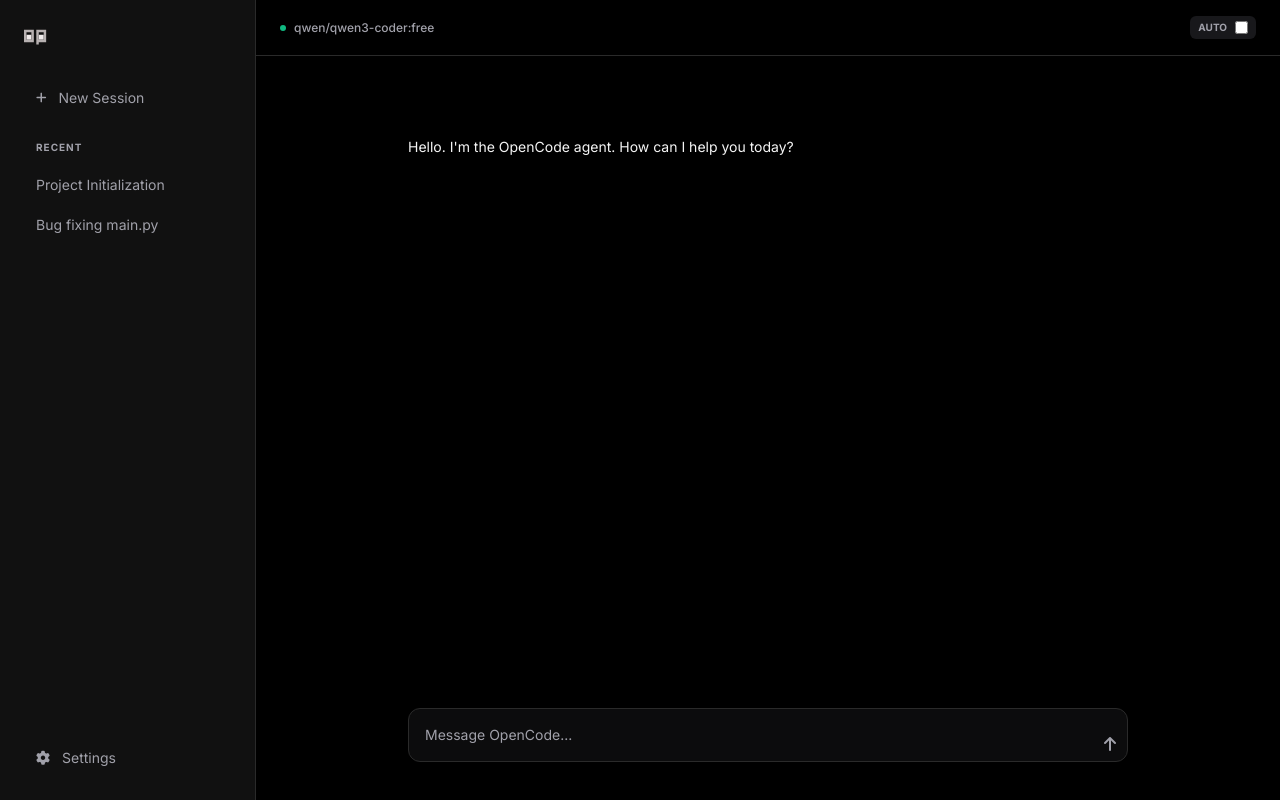
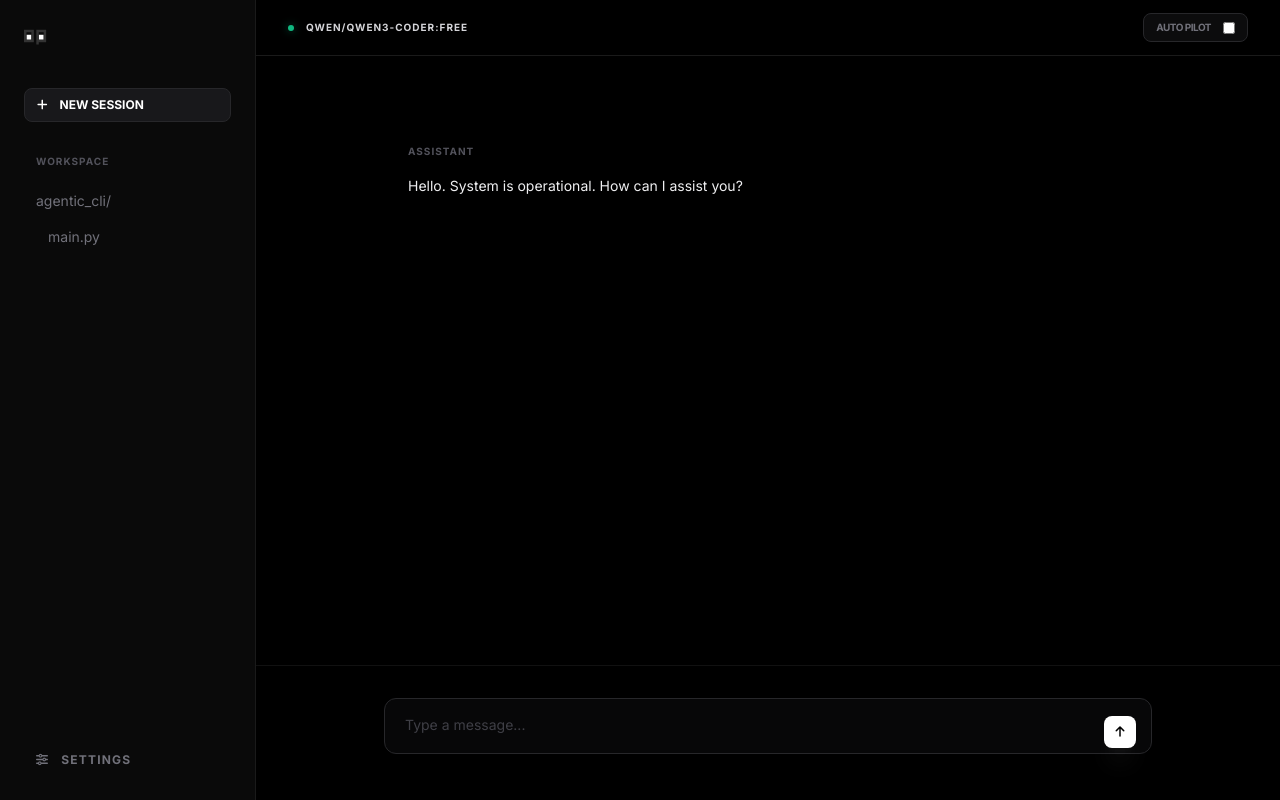
Before and after one commit to Zephyr-chess/Agentic-cli, a Flask app: page / in a window 1280 px wide. Run offline with Flask 3, Linux system fonts and the light colour scheme; some libraries are stand-ins or nearby versions.

Commit message:
feat: v3.0 Premium - Minimalist CLI and Fixed Web UI
- Redesigned CLI for a premium minimalist REPL experience (cleaner prompt, better status).
- Fixed Web UI layout issue (chat input bar now always visible).
- Improved OpenCode-style aesthetic with high-contrast minimalist design.
- Completely removed assistant name 'Jules' from all UI and prompts.
- Optimized performance and reduced terminal redraw flickering.
- Enhanced tool argument validation for more robust execution.

```diff
--- a/agentic_cli/web/templates/index.html
+++ b/agentic_cli/web/templates/index.html
@@ -3,7 +3,7 @@
 <head>
     <meta charset="UTF-8">
     <meta name="viewport" content="width=device-width, initial-scale=1.0">
-    <title>OpenCode.ai | Local Agent</title>
+    <title>OpenCode.ai | Agentic</title>
     <script src="https://cdn.tailwindcss.com"></script>
     <link rel="stylesheet" href="https://cdnjs.cloudflare.com/ajax/libs/font-awesome/6.4.0/css/all.min.css">
     <link href="https://fonts.googleapis.com/css2?family=IBM+Plex+Mono:wght@400;500&family=Inter:wght@300;400;500;600;700&display=swap" rel="stylesheet">
@@ -11,167 +11,150 @@
         tailwind.config = {
             theme: {
                 extend: {
-                    fontFamily: {
-                        sans: ['Inter', 'sans-serif'],
-                        mono: ['IBM Plex Mono', 'monospace'],
-                    },
-                    colors: {
-                        opencode: {
-                            black: '#000000',
-                            zinc: '#111111',
-                            gray: '#1c1c1c',
-                            border: '#2a2a2a',
-                            text: '#f5f5f5',
-                            dim: '#a1a1aa',
-                            accent: '#ffffff'
-                        }
-                    }
+                    fontFamily: { sans: ['Inter', 'sans-serif'], mono: ['IBM Plex Mono', 'monospace'] },
+                    colors: { opencode: { black: '#000000', zinc: '#0a0a0a', border: '#1a1a1a', text: '#efeff1', dim: '#71717a', accent: '#ffffff' } }
                 }
             }
         }
     </script>
     <style>
-        body { background-color: #000; color: #f5f5f5; }
+        body { background-color: #000; color: #efeff1; height: 100vh; display: flex; flex-direction: column; }
         .scrollbar-hide::-webkit-scrollbar { display: none; }
-        .code-block { background-color: #0a0a0a; border: 1px solid #222; }
-        .thought-item { border-left: 2px solid #333; padding-left: 1.5rem; margin-bottom: 1.5rem; }
-        input, textarea, select { background: transparent; border: 1px solid #333; }
-        .message-user { border-bottom: 1px solid #1a1a1a; padding: 2rem 0; }
-        .message-assistant { padding: 2rem 0; }
+        .code-block { background-color: #050505; border: 1px solid #1a1a1a; }
+        input, textarea, select { background: transparent; border: 1px solid #1a1a1a; }
+        .message-user { border-top: 1px solid #111; padding: 2.5rem 0; }
+        .message-assistant { padding: 2.5rem 0; }
+        #chat-window { flex: 1; overflow-y: auto; scroll-behavior: smooth; }
+        .input-container { border-top: 1px solid #111; background: rgba(0,0,0,0.8); backdrop-blur: 10px; }
     </style>
 </head>
 <body class="font-sans antialiased overflow-hidden selection:bg-zinc-800">
-    <div class="flex h-screen w-full">
+    <div class="flex h-full w-full">
         <!-- Sidebar -->
-        <aside class="w-64 bg-opencode-zinc border-r border-opencode-border flex flex-col hidden md:flex">
+        <aside class="w-64 bg-opencode-zinc border-r border-opencode-border flex flex-col hidden md:flex shrink-0">
             <div class="p-6">
-                <div class="flex items-center space-x-2 mb-8">
+                <div class="flex items-center space-x-2 mb-10">
                     <svg width="24" height="24" viewBox="0 0 234 42" fill="none" xmlns="http://www.w3.org/2000/svg" class="w-24">
-                        <path d="M18 30H6V18H18V30Z" fill="#F1ECEC"/>
-                        <path d="M18 12H6V30H18V12ZM24 36H0V6H24V36Z" fill="#B7B1B1"/>
-                        <path d="M48 30H36V18H48V30Z" fill="#F1ECEC"/>
-                        <path d="M36 30H48V12H36V30ZM54 36H36V42H30V6H54V36Z" fill="#B7B1B1"/>
+                        <path d="M18 30H6V18H18V30Z" fill="#fff"/>
+                        <path d="M18 12H6V30H18V12ZM24 36H0V6H24V36Z" fill="#333"/>
+                        <path d="M48 30H36V18H48V30Z" fill="#fff"/>
+                        <path d="M36 30H48V12H36V30ZM54 36H36V42H30V6H54V36Z" fill="#333"/>
                     </svg>
                 </div>
-
-                <nav class="space-y-6">
-                    <div class="space-y-1">
-                        <button class="w-full flex items-center justify-between px-3 py-2 text-sm text-opencode-dim hover:bg-zinc-900 rounded-lg transition-colors">
-                            <span class="flex items-center"><i class="fas fa-plus mr-3 text-xs"></i> New Session</span>
-                        </button>
-                    </div>
-
+                <nav class="space-y-8">
+                    <button class="w-full flex items-center px-3 py-2 text-xs font-bold text-white bg-zinc-900 rounded-lg border border-zinc-800 hover:border-zinc-700 transition-all">
+                        <i class="fas fa-plus mr-3"></i> NEW SESSION
+                    </button>
                     <div>
-                        <h3 class="px-3 text-[10px] font-bold text-opencode-dim uppercase tracking-widest mb-3">Recent</h3>
-                        <div class="space-y-1 text-sm text-opencode-dim">
-                            <div class="px-3 py-2 hover:bg-zinc-900 rounded-lg cursor-pointer truncate">Project Initialization</div>
-                            <div class="px-3 py-2 hover:bg-zinc-900 rounded-lg cursor-pointer truncate">Bug fixing main.py</div>
+                        <h3 class="px-3 text-[10px] font-black text-zinc-600 uppercase tracking-widest mb-4">Workspace</h3>
+                        <div id="file-list" class="space-y-1 text-sm text-opencode-dim">
+                            <div class="px-3 py-1.5 hover:text-white transition-colors cursor-pointer truncate">agentic_cli/</div>
+                            <div class="px-3 py-1.5 hover:text-white transition-colors cursor-pointer truncate pl-6">main.py</div>
                         </div>
                     </div>
                 </nav>
             </div>
-
-            <div class="mt-auto p-6 space-y-4">
-                <button id="settings-btn" class="w-full flex items-center px-3 py-2 text-sm text-opencode-dim hover:bg-zinc-900 rounded-lg transition-colors">
-                    <i class="fas fa-cog mr-3"></i> Settings
+            <div class="mt-auto p-6">
+                <button id="settings-btn" class="w-full flex items-center px-3 py-2 text-xs font-bold text-zinc-500 hover:text-white transition-colors uppercase tracking-widest">
+                    <i class="fas fa-sliders mr-3"></i> Settings
                 </button>
             </div>
         </aside>
 
         <!-- Main Content -->
-        <main class="flex-1 flex flex-col bg-black relative">
+        <div class="flex-1 flex flex-col min-w-0 bg-black">
             <!-- Header -->
-            <header class="h-14 border-b border-opencode-border flex items-center justify-between px-6 bg-black z-20">
+            <header class="h-14 border-b border-opencode-border flex items-center justify-between px-8 bg-black/50 backdrop-blur-md shrink-0">
                 <div class="flex items-center space-x-4">
-                    <div class="text-xs font-medium text-opencode-dim flex items-center">
-                        <span class="w-1.5 h-1.5 bg-emerald-500 rounded-full mr-2"></span>
-                        <span id="model-id">...</span>
+                    <div class="text-[10px] font-black text-zinc-500 uppercase tracking-widest flex items-center">
+                        <span class="w-1.5 h-1.5 bg-emerald-500 rounded-full mr-3 shadow-[0_0_8px_rgba(16,185,129,0.5)]"></span>
+                        <span id="model-id" class="text-zinc-300">...</span>
                     </div>
                 </div>
-
-                <div class="flex items-center space-x-2">
-                    <div class="flex items-center bg-zinc-900 rounded-md px-2 py-1 text-[10px] font-bold text-opencode-dim uppercase">
-                        <span class="mr-2">Auto</span>
-                        <input type="checkbox" id="auto-pilot-toggle" class="cursor-pointer">
-                    </div>
+                <div class="flex items-center bg-zinc-900/50 border border-zinc-800 rounded-lg px-3 py-1.5 space-x-3">
+                    <span class="text-[10px] font-black text-zinc-500 uppercase tracking-tighter">Auto Pilot</span>
+                    <input type="checkbox" id="auto-pilot-toggle" class="w-3 h-3 accent-white cursor-pointer">
                 </div>
             </header>
 
-            <!-- Chat Container -->
-            <div id="chat-window" class="flex-1 overflow-y-auto scrollbar-hide">
-                <div class="max-w-3xl mx-auto px-6 py-12 space-y-4" id="chat-content">
-                    <div class="message-assistant">
-                        <div class="flex items-start space-x-4">
-                            <div class="text-sm leading-relaxed text-opencode-text">
-                                Hello. I'm the OpenCode agent. How can I help you today?
-                            </div>
-                        </div>
+            <!-- Chat Scroll Area -->
+            <div id="chat-window" class="scrollbar-hide">
+                <div class="max-w-3xl mx-auto px-6 py-12" id="chat-content">
+                    <div class="message-assistant animate-in fade-in slide-in-from-bottom-2 duration-500">
+                        <div class="text-[10px] font-black text-zinc-600 uppercase tracking-widest mb-4">Assistant</div>
+                        <div class="text-sm leading-relaxed text-opencode-text">Hello. System is operational. How can I assist you?</div>
                     </div>
                 </div>
             </div>
 
-            <!-- Input Area -->
-            <div class="max-w-3xl mx-auto w-full px-6 pb-8 bg-black">
-                <div class="relative group">
+            <!-- Fixed Input Bar -->
+            <div class="input-container shrink-0 p-8 pb-10">
+                <div class="max-w-3xl mx-auto relative">
                     <textarea id="user-input"
-                        class="w-full bg-zinc-900/50 border border-opencode-border group-focus-within:border-opencode-dim rounded-xl px-4 py-4 pr-12 text-sm focus:outline-none transition-all resize-none placeholder-opencode-dim"
-                        placeholder="Message OpenCode..." rows="1"></textarea>
-                    <button id="send-btn" class="absolute right-3 bottom-3 text-opencode-dim hover:text-white transition-colors">
-                        <i class="fas fa-arrow-up"></i>
+                        class="w-full bg-zinc-900/30 border border-zinc-800 focus:border-zinc-500 rounded-xl px-5 py-4 pr-14 text-sm focus:outline-none transition-all resize-none placeholder-zinc-700 min-h-[56px] max-h-48"
+                        placeholder="Type a message..." rows="1"></textarea>
+                    <button id="send-btn" class="absolute right-4 bottom-3 w-8 h-8 bg-white text-black rounded-lg flex items-center justify-center hover:bg-zinc-200 transition-all transform active:scale-95 shadow-xl shadow-white/5">
+                        <i class="fas fa-arrow-up text-xs"></i>
                     </button>
                 </div>
             </div>
-        </main>
+        </div>
     </div>
 
-    <!-- Modals (OpenCode Style) -->
-    <div id="settings-modal" class="fixed inset-0 bg-black/90 backdrop-blur-sm hidden items-center justify-center z-[100]">
-        <div class="bg-opencode-zinc p-8 border border-opencode-border max-w-lg w-full rounded-2xl shadow-2xl">
-            <h3 class="text-lg font-bold mb-8">Settings</h3>
-            <div class="space-y-6">
-                <div class="space-y-2">
-                    <label class="text-xs text-opencode-dim uppercase font-bold">Model Provider</label>
-                    <select id="backend-select" class="w-full p-3 text-sm rounded-lg outline-none">
+    <!-- Settings Modal -->
+    <div id="settings-modal" class="fixed inset-0 bg-black/95 backdrop-blur-sm hidden items-center justify-center z-[100] p-6">
+        <div class="bg-opencode-zinc p-10 border border-opencode-border max-w-lg w-full rounded-2xl shadow-2xl">
+            <h3 class="text-xs font-black text-white uppercase tracking-[0.3em] mb-10 text-center">Configuration</h3>
+            <div class="space-y-8">
+                <div class="space-y-3">
+                    <label class="text-[10px] text-zinc-600 uppercase font-black tracking-widest">Inference Provider</label>
+                    <select id="backend-select" class="w-full p-4 text-sm rounded-xl border border-zinc-800 outline-none text-white appearance-none cursor-pointer hover:border-zinc-600 transition-colors">
                         <option value="openrouter">OpenRouter</option>
                         <option value="openai">OpenAI</option>
                         <option value="anthropic">Anthropic</option>
                     </select>
                 </div>
-                <div class="space-y-2">
-                    <label class="text-xs text-opencode-dim uppercase font-bold">Model ID</label>
-                    <input type="text" id="model-input" class="w-full p-3 text-sm rounded-lg outline-none" placeholder="qwen/qwen3-coder:free">
+                <div class="space-y-3">
+                    <label class="text-[10px] text-zinc-600 uppercase font-black tracking-widest">Model Identifier</label>
+                    <input type="text" id="model-input" class="w-full p-4 text-sm rounded-xl border border-zinc-800 outline-none text-white focus:border-zinc-500 transition-colors">
                 </div>
-                <div class="space-y-2">
-                    <label class="text-xs text-opencode-dim uppercase font-bold">API Key</label>
-                    <input type="password" id="key-input" class="w-full p-3 text-sm rounded-lg outline-none" placeholder="sk-...">
+                <div class="space-y-3">
+                    <label class="text-[10px] text-zinc-600 uppercase font-black tracking-widest">Secret API Key</label>
+                    <input type="password" id="key-input" class="w-full p-4 text-sm rounded-xl border border-zinc-800 outline-none text-white focus:border-zinc-500 transition-colors">
                 </div>
-                <div class="flex justify-end pt-4 space-x-4">
-                    <button id="close-settings" class="text-sm text-opencode-dim hover:text-white">Cancel</button>
-                    <button id="save-settings" class="bg-white text-black px-6 py-2 text-sm font-bold rounded-lg hover:bg-zinc-200">Save</button>
+                <div class="flex pt-6 space-x-4">
+                    <button id="close-settings" class="flex-1 py-4 text-[10px] font-black text-zinc-500 hover:text-white uppercase tracking-widest">Cancel</button>
+                    <button id="save-settings" class="flex-1 bg-white text-black py-4 text-[10px] font-black rounded-xl hover:bg-zinc-200 uppercase tracking-widest transition-all">Save Changes</button>
                 </div>
             </div>
         </div>
     </div>
 
     <!-- Tool Modal -->
-    <div id="tool-modal" class="fixed inset-0 bg-black/95 hidden items-center justify-center z-[90]">
-        <div class="max-w-md w-full p-8 border border-opencode-border rounded-xl bg-zinc-900 shadow-2xl">
-            <div class="flex items-center space-x-3 mb-6">
-                <i class="fas fa-terminal text-emerald-400"></i>
-                <h3 class="font-bold uppercase text-xs tracking-widest">Execute Action?</h3>
+    <div id="tool-modal" class="fixed inset-0 bg-black/95 hidden items-center justify-center z-[90] p-6">
+        <div class="max-w-md w-full p-10 border border-opencode-border rounded-2xl bg-zinc-900 shadow-2xl">
+            <div class="flex items-center space-x-4 mb-8">
+                <div class="w-10 h-10 bg-emerald-500/10 rounded-xl flex items-center justify-center border border-emerald-500/20">
+                    <i class="fas fa-terminal text-emerald-500 text-sm"></i>
+                </div>
+                <div>
+                    <h3 class="font-black uppercase text-[10px] tracking-widest text-zinc-400">Security Check</h3>
+                    <p class="text-xs font-medium text-white">Approve Tool Execution?</p>
+                </div>
             </div>
-            <div class="bg-black p-4 rounded-lg border border-zinc-800 mb-8 overflow-hidden">
-                <div id="modal-tool-name" class="text-[10px] font-mono text-zinc-500 mb-2"></div>
-                <pre id="modal-tool-args" class="text-xs font-mono text-zinc-300 overflow-x-auto whitespace-pre-wrap max-h-40 scrollbar-hide"></pre>
+            <div class="bg-black p-5 rounded-xl border border-zinc-800 mb-10 overflow-hidden">
+                <div id="modal-tool-name" class="text-[9px] font-black text-zinc-600 uppercase tracking-widest mb-3">...</div>
+                <pre id="modal-tool-args" class="text-xs font-mono text-zinc-400 overflow-x-auto whitespace-pre-wrap max-h-40 scrollbar-hide"></pre>
             </div>
-            <div class="flex space-x-4">
-                <button id="tool-reject" class="flex-1 py-3 text-xs font-bold text-zinc-500 hover:text-white transition-colors">Reject</button>
-                <button id="tool-approve" class="flex-1 py-3 text-xs font-bold bg-white text-black rounded-lg hover:bg-zinc-200 transition-colors">Confirm</button>
+            <div class="flex space-x-3">
+                <button id="tool-reject" class="flex-1 py-4 text-[10px] font-black text-zinc-500 hover:text-white uppercase tracking-widest transition-colors">Decline</button>
+                <button id="tool-approve" class="flex-1 py-4 text-[10px] font-black bg-white text-black rounded-xl hover:bg-zinc-200 uppercase tracking-widest transition-all">Execute</button>
             </div>
         </div>
     </div>
 
     <script>
+        const chatWindow = document.getElementById('chat-window');
         const chatContent = document.getElementById('chat-content');
         const userInput = document.getElementById('user-input');
         const sendBtn = document.getElementById('send-btn');
@@ -183,41 +166,32 @@
         function createMessage(role, content = '') {
             const wrapper = document.createElement('div');
             wrapper.className = role === 'user' ? 'message-user' : 'message-assistant';
-
-            if (role === 'user') {
-                wrapper.innerHTML = `
-                    <div class="text-sm leading-relaxed text-zinc-400 font-medium">User</div>
-                    <div class="text-sm leading-relaxed text-opencode-text mt-2">${content}</div>
-                `;
-            } else {
-                wrapper.innerHTML = `
-                    <div class="text-sm leading-relaxed text-zinc-400 font-medium">Assistant</div>
-                    <div class="message-body text-sm leading-relaxed text-opencode-text mt-2">${content}</div>
-                `;
-            }
+            wrapper.innerHTML = `
+                <div class="text-[10px] font-black text-zinc-600 uppercase tracking-widest mb-4">${role === 'user' ? 'Operator' : 'Assistant'}</div>
+                <div class="message-body text-sm leading-relaxed text-opencode-text">${content}</div>
+            `;
             chatContent.appendChild(wrapper);
-            wrapper.scrollIntoView({ behavior: 'smooth' });
+            chatWindow.scrollTop = chatWindow.scrollHeight;
             return wrapper.querySelector('.message-body');
         }
 
         function addToolOutput(name, result) {
             const div = document.createElement('div');
-            div.className = "my-6 code-block p-4 rounded-lg overflow-hidden";
+            div.className = "my-10 code-block p-6 rounded-2xl overflow-hidden shadow-2xl";
             div.innerHTML = `
-                <div class="flex items-center justify-between mb-2">
-                    <span class="text-[10px] font-mono text-zinc-500 uppercase">${name}</span>
-                    <i class="fas fa-check text-[8px] text-emerald-500"></i>
+                <div class="flex items-center justify-between mb-4">
+                    <span class="text-[9px] font-black text-zinc-600 uppercase tracking-[0.2em]">${name}</span>
+                    <div class="w-1.5 h-1.5 bg-emerald-500 rounded-full shadow-[0_0_8px_rgba(16,185,129,0.5)]"></div>
                 </div>
-                <pre class="text-xs font-mono text-zinc-300 overflow-x-auto whitespace-pre-wrap">${result}</pre>
+                <pre class="text-xs font-mono text-zinc-400 overflow-x-auto whitespace-pre-wrap">${result}</pre>
             `;
             chatContent.appendChild(div);
-            div.scrollIntoView({ behavior: 'smooth' });
+            chatWindow.scrollTop = chatWindow.scrollHeight;
         }
 
         async function handleSend() {
             const text = userInput.value.trim();
             if (!text) return;
-
             createMessage('user', text);
             userInput.value = '';
             userInput.style.height = 'auto';
@@ -231,12 +205,11 @@
 
                 const reader = response.body.getReader();
                 const decoder = new TextDecoder();
-                lastThoughtElement = createMessage('assistant', '...');
+                lastThoughtElement = createMessage('assistant', 'Thinking...');
 
                 while (true) {
                     const { done, value } = await reader.read();
                     if (done) break;
-
                     const chunks = decoder.decode(value).split('\n\n');
                     for (const chunk of chunks) {
                         if (chunk.startsWith('data: ')) {
@@ -256,7 +229,7 @@
                     }
                 }
             } catch (err) {
-                if (lastThoughtElement) lastThoughtElement.innerText = "Error: " + err.message;
+                if (lastThoughtElement) lastThoughtElement.innerText = "Connection Error: " + err.message;
             }
         }
 
@@ -266,14 +239,10 @@
             const response = await fetch('/approve', {
                 method: 'POST',
                 headers: {'Content-Type': 'application/json'},
-                body: JSON.stringify({
-                    action: approved ? 'approve' : 'reject',
-                    name: pendingTool.name,
-                    args: pendingTool.args
-                })
+                body: JSON.stringify({ action: approved ? 'approve' : 'reject', name: pendingTool.name, args: pendingTool.args })
             });
             const result = await response.json();
-            addToolOutput(pendingTool.name, approved ? result.result : "REJECTED");
+            addToolOutput(pendingTool.name, approved ? result.result : "REJECTED BY OPERATOR");
         }
 
         sendBtn.onclick = handleSend;
@@ -282,7 +251,6 @@
         document.getElementById('tool-approve').onclick = () => processApproval(true);
         document.getElementById('tool-reject').onclick = () => processApproval(false);
 
-        // Settings
         const settingsModal = document.getElementById('settings-modal');
         document.getElementById('settings-btn').onclick = () => settingsModal.classList.replace('hidden', 'flex');
         document.getElementById('close-settings').onclick = () => settingsModal.classList.replace('flex', 'hidden');
```
Also changed, not shown: agentic_cli/main.py (+20 -12 lines).
